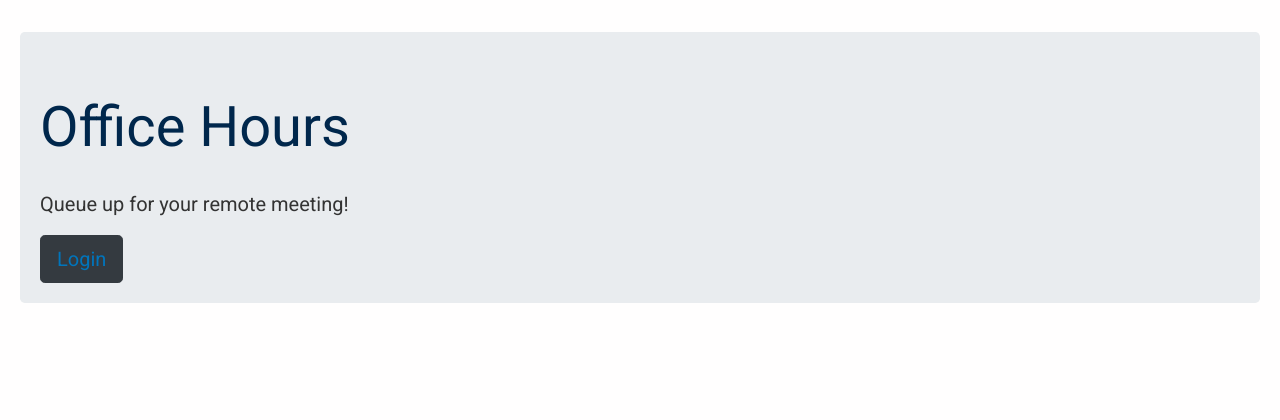
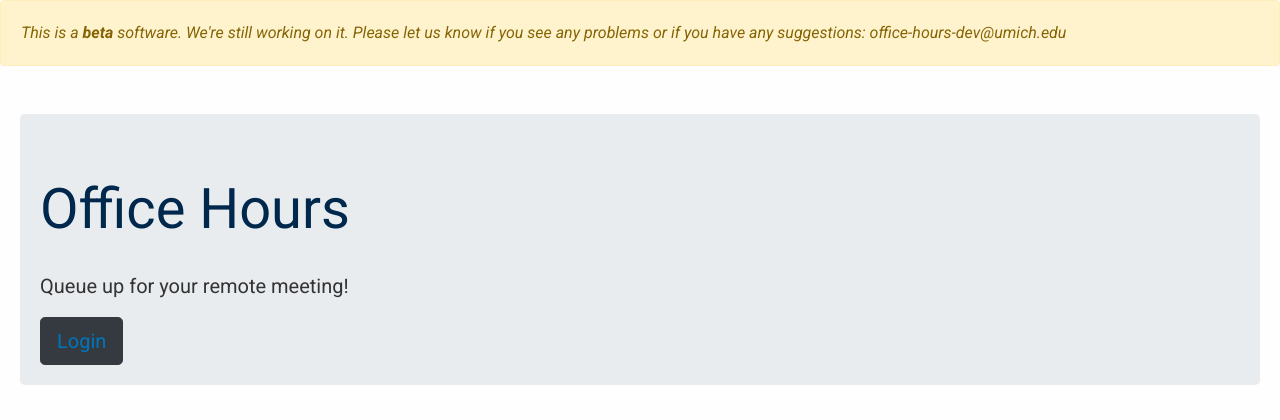
Before and after one commit to SI504/office-hours-app, a Django app: page / in a window 1280 px wide. Shown: the part 70-490 px from the top of the page. Run offline with Django 3.2, Linux system fonts and the light colour scheme; some libraries are stand-ins or nearby versions.

Commit message:
Add beta banner

```diff
--- a/src/bluejeans_queue/templates/base.html
+++ b/src/bluejeans_queue/templates/base.html
@@ -70,7 +70,11 @@
           </div>
         </div>
     </nav>
-	</header>
+  </header>
+
+  <div class="alert alert-warning" role="alert">
+    <em>This is a <strong>beta</strong> software. We're still working on it. Please let us know if you see any problems or if you have any suggestions: office-hours-dev@umich.edu</em>
+  </div>
 
 	<div id="main-content" class="container" role="main">
 
```
